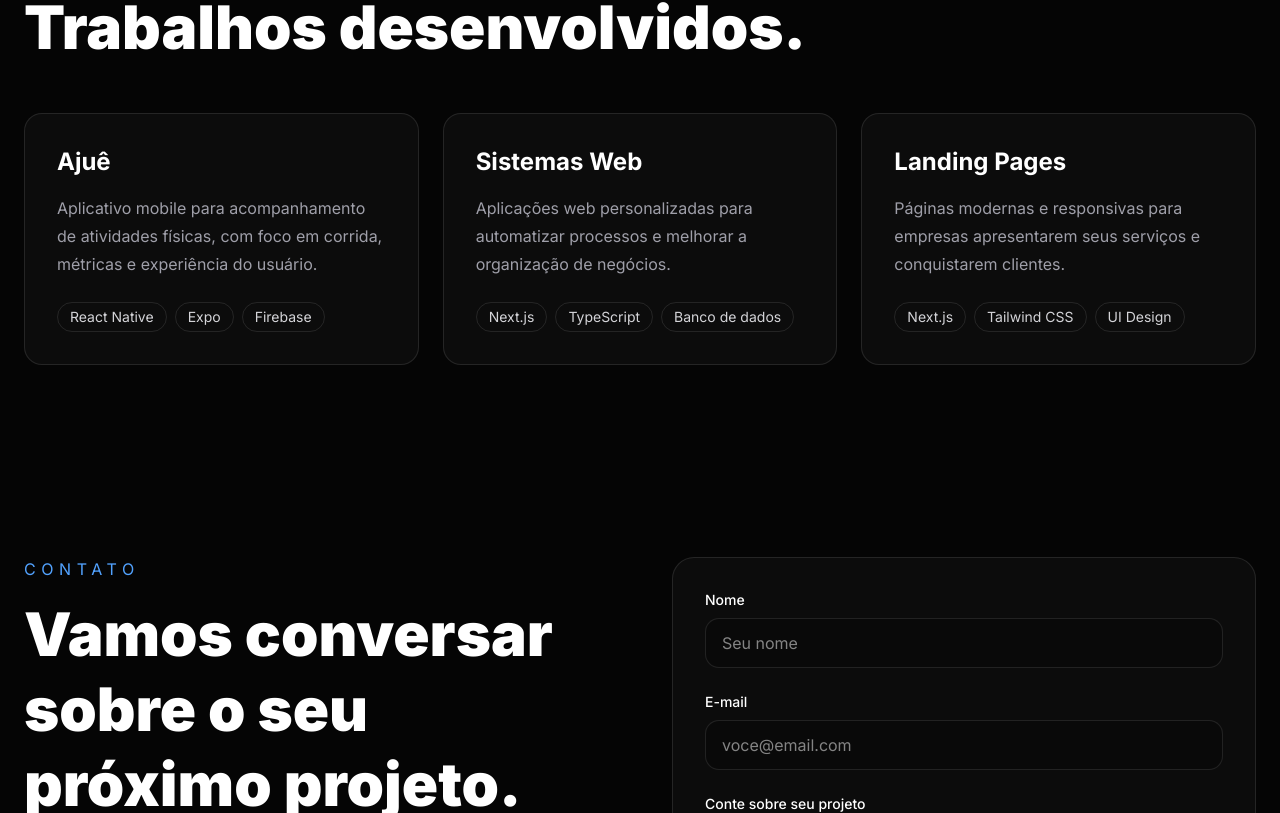
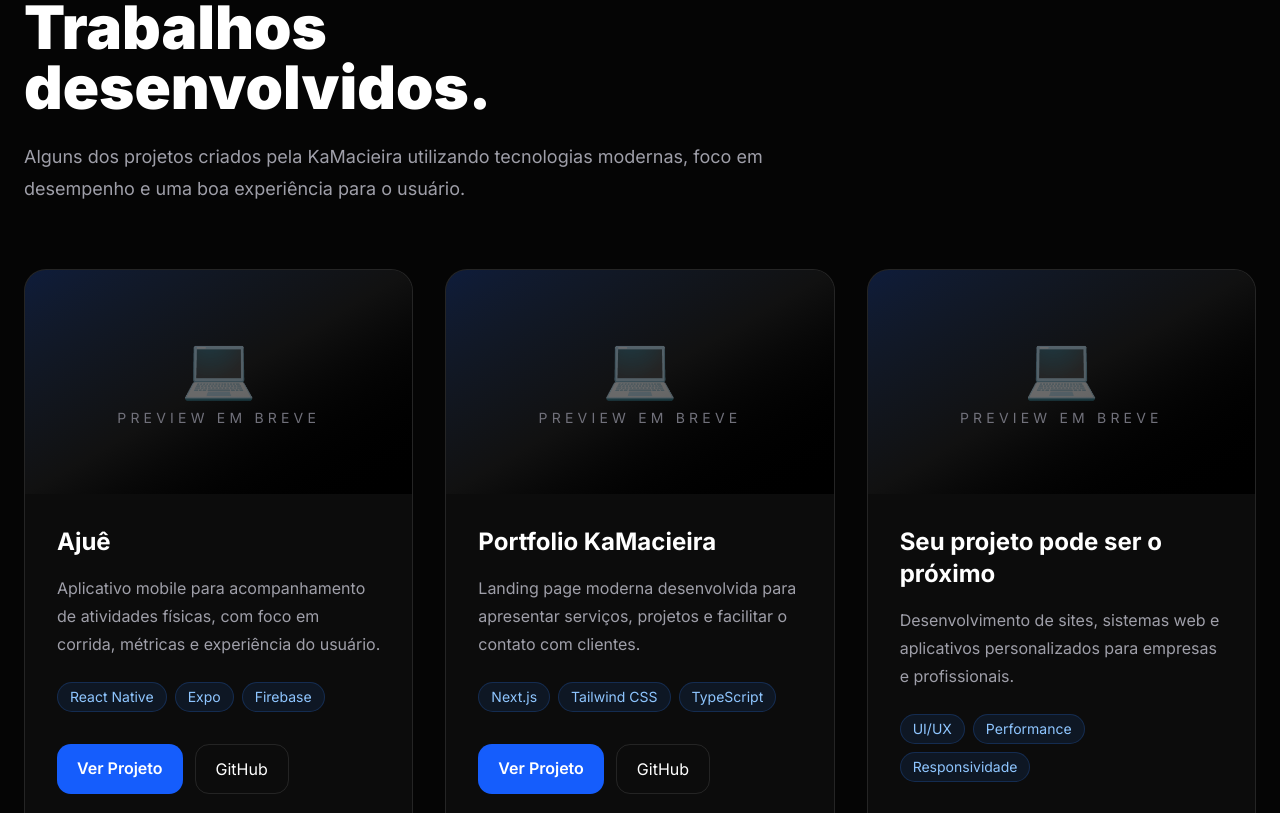
Before and after one commit to kaiquemacieira/PortfolioKaMacieira, a Next.js app: page / in a window 1280 px wide. Shown: the part 3467-4280 px from the top of the page. Built offline with nearby package versions, Linux system fonts and the light colour scheme.

Commit message:
melhora secao de projetos do portfolio

```diff
--- /dev/null
+++ b/components/ProjectCard.tsx
@@ -0,0 +1,79 @@
+type ProjectCardProps = {
+  title: string;
+  description: string;
+  technologies: string[];
+  demo?: string;
+  github?: string;
+};
+
+export default function ProjectCard({
+  title,
+  description,
+  technologies,
+  demo = "#",
+  github = "#",
+}: ProjectCardProps) {
+  return (
+    <div className="group overflow-hidden rounded-3xl border border-white/10 bg-white/[0.03] transition-all duration-300 hover:-translate-y-2 hover:border-blue-500/60 hover:shadow-2xl hover:shadow-blue-500/10">
+
+      {/* Área da futura imagem */}
+      <div className="flex h-56 items-center justify-center bg-gradient-to-br from-blue-600/20 via-[#111] to-black">
+
+        <div className="text-center">
+
+          <div className="text-6xl opacity-40">
+            💻
+          </div>
+
+          <p className="mt-3 text-sm uppercase tracking-[0.3em] text-zinc-500">
+            Preview em breve
+          </p>
+
+        </div>
+
+      </div>
+
+      <div className="p-8">
+
+        <h3 className="text-2xl font-bold">
+          {title}
+        </h3>
+
+        <p className="mt-4 leading-7 text-zinc-400">
+          {description}
+        </p>
+
+        <div className="mt-6 flex flex-wrap gap-2">
+          {technologies.map((tech) => (
+            <span
+              key={tech}
+              className="rounded-full border border-blue-500/20 bg-blue-500/10 px-3 py-1 text-sm text-blue-300"
+            >
+              {tech}
+            </span>
+          ))}
+        </div>
+
+        <div className="mt-8 flex gap-3">
+
+          <a
+            href={demo}
+            className="rounded-xl bg-blue-600 px-5 py-3 font-semibold transition hover:bg-blue-500"
+          >
+            Ver Projeto
+          </a>
+
+          <a
+            href={github}
+            className="rounded-xl border border-white/10 px-5 py-3 transition hover:border-blue-500"
+          >
+            GitHub
+          </a>
+
+        </div>
+
+      </div>
+
+    </div>
+  );
+}
--- a/components/sections/Projects.tsx
+++ b/components/sections/Projects.tsx
@@ -1,21 +1,29 @@
+import ProjectCard from "@/components/ProjectCard";
+
 const projects = [
   {
     title: "Ajuê",
     description:
       "Aplicativo mobile para acompanhamento de atividades físicas, com foco em corrida, métricas e experiência do usuário.",
     technologies: ["React Native", "Expo", "Firebase"],
+    demo: "#",
+    github: "#",
   },
   {
-    title: "Sistemas Web",
+    title: "Portfolio KaMacieira",
     description:
-      "Aplicações web personalizadas para automatizar processos e melhorar a organização de negócios.",
-    technologies: ["Next.js", "TypeScript", "Banco de dados"],
+      "Landing page moderna desenvolvida para apresentar serviços, projetos e facilitar o contato com clientes.",
+    technologies: ["Next.js", "Tailwind CSS", "TypeScript"],
+    demo: "#",
+    github: "#",
   },
   {
-    title: "Landing Pages",
+    title: "Seu projeto pode ser o próximo",
     description:
-      "Páginas modernas e responsivas para empresas apresentarem seus serviços e conquistarem clientes.",
-    technologies: ["Next.js", "Tailwind CSS", "UI Design"],
+      "Desenvolvimento de sites, sistemas web e aplicativos personalizados para empresas e profissionais.",
+    technologies: ["UI/UX", "Performance", "Responsividade"],
+    demo: "#contact",
+    github: "#",
   },
 ];
 
@@ -27,6 +35,7 @@ export default function Projects() {
     >
       <div className="mx-auto max-w-7xl px-6">
 
+        <div className="max-w-3xl">
           <p className="uppercase tracking-[0.35em] text-blue-400">
             Projetos
           </p>
@@ -35,31 +44,22 @@ export default function Projects() {
             Trabalhos desenvolvidos.
           </h2>
 
-        <div className="mt-14 grid gap-6 md:grid-cols-3">
+          <p className="mt-6 text-lg leading-8 text-zinc-400">
+            Alguns dos projetos criados pela KaMacieira utilizando tecnologias
+            modernas, foco em desempenho e uma boa experiência para o usuário.
+          </p>
+        </div>
+
+        <div className="mt-16 grid gap-8 lg:grid-cols-3">
           {projects.map((project) => (
-            <div
+            <ProjectCard
               key={project.title}
-              className="rounded-2xl border border-white/10 bg-white/[0.03] p-8"
-            >
-              <h3 className="text-2xl font-bold">
-                {project.title}
-              </h3>
-
-              <p className="mt-4 leading-7 text-zinc-400">
-                {project.description}
-              </p>
-
-              <div className="mt-6 flex flex-wrap gap-2">
-                {project.technologies.map((tech) => (
-                  <span
-                    key={tech}
-                    className="rounded-full border border-white/10 px-3 py-1 text-sm text-zinc-300"
-                  >
-                    {tech}
-                  </span>
-                ))}
-              </div>
-            </div>
+              title={project.title}
+              description={project.description}
+              technologies={project.technologies}
+              demo={project.demo}
+              github={project.github}
+            />
           ))}
         </div>
 
```
Lines whose indentation alone changed are shown as unchanged.
